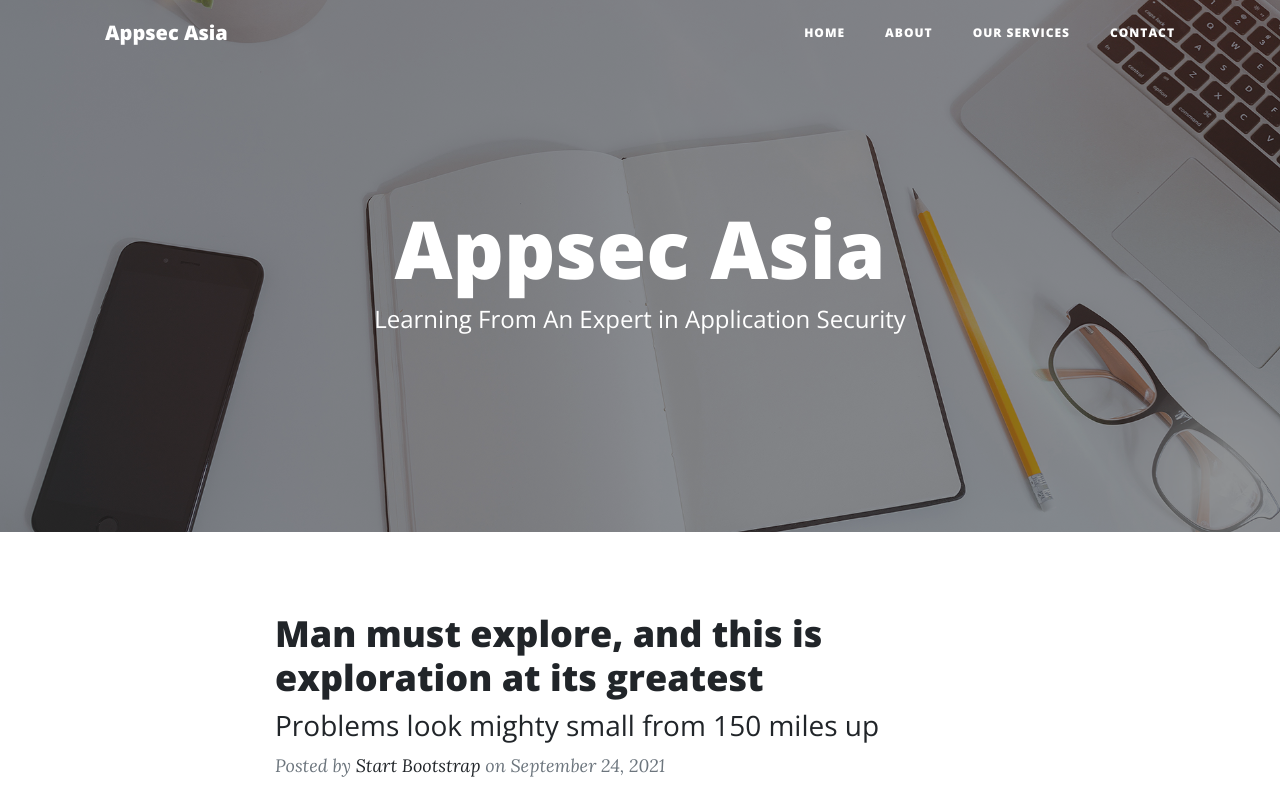
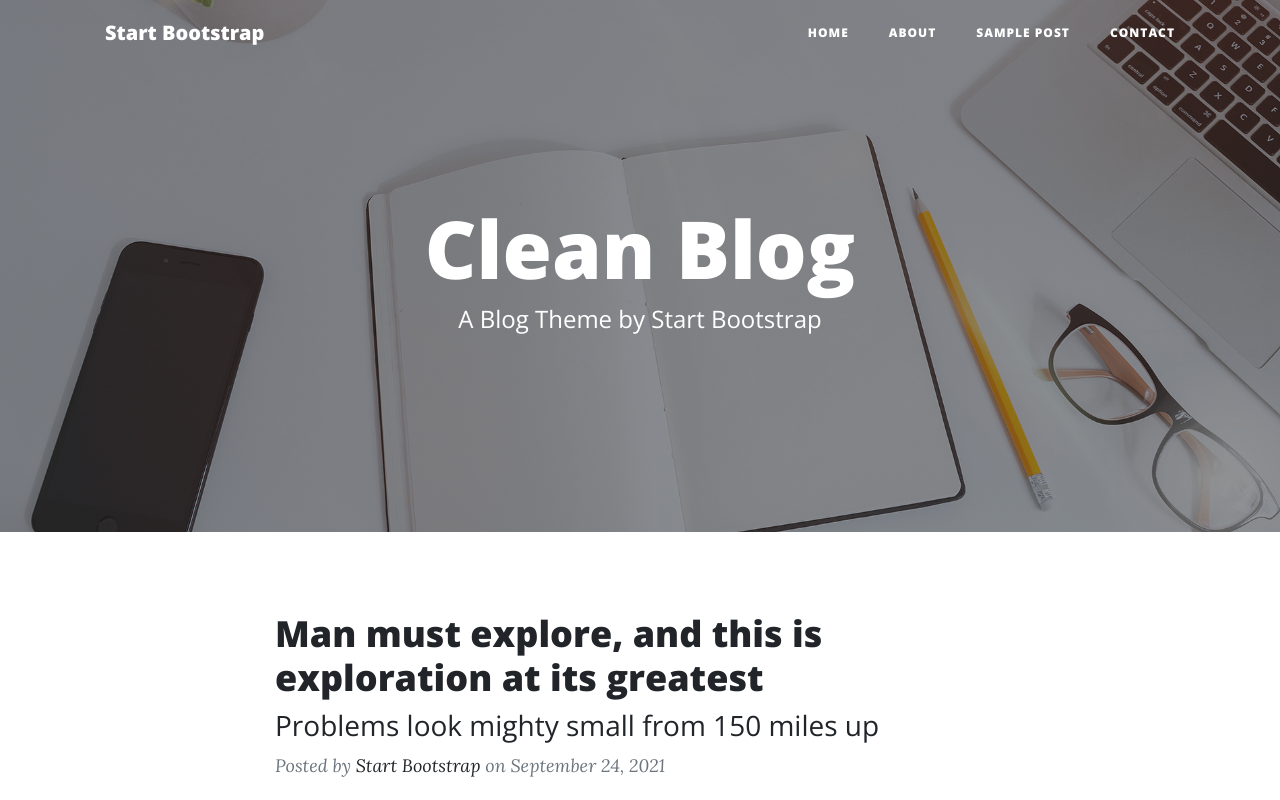
Before and after one commit to appsec-asia2/appsec-asia2.github.com, a website: page dist/index.html in a window 1280 px wide. Shown: the top 800 px of the page. Drawn offline with nearby package versions, Linux system fonts and the light colour scheme.

Commit message:
Update index.html

```diff
--- a/dist/index.html
+++ b/dist/index.html
@@ -19,7 +19,7 @@
         <!-- Navigation-->
         <nav class="navbar navbar-expand-lg navbar-light fixed-top" id="mainNav">
             <div class="container">
-                <a class="navbar-brand" href="index.html">Appsec Asia</a>
+                <a class="navbar-brand" href="index.html">Start Bootstrap</a>
                 <button class="navbar-toggler navbar-toggler-right" type="button" data-toggle="collapse" data-target="#navbarResponsive" aria-controls="navbarResponsive" aria-expanded="false" aria-label="Toggle navigation">
                     Menu
                     <i class="fas fa-bars"></i>
@@ -28,7 +28,7 @@
                     <ul class="navbar-nav ml-auto">
                         <li class="nav-item"><a class="nav-link" href="index.html">Home</a></li>
                         <li class="nav-item"><a class="nav-link" href="about.html">About</a></li>
-                        <li class="nav-item"><a class="nav-link" href="post.html">Our Services</a></li>
+                        <li class="nav-item"><a class="nav-link" href="post.html">Sample Post</a></li>
                         <li class="nav-item"><a class="nav-link" href="contact.html">Contact</a></li>
                     </ul>
                 </div>
@@ -41,8 +41,8 @@
                 <div class="row">
                     <div class="col-lg-8 col-md-10 mx-auto">
                         <div class="site-heading">
-                            <h1>Appsec Asia</h1>
-                            <span class="subheading">Learning From An Expert in Application Security</span>
+                            <h1>Clean Blog</h1>
+                            <span class="subheading">A Blog Theme by Start Bootstrap</span>
                         </div>
                     </div>
                 </div>
```
